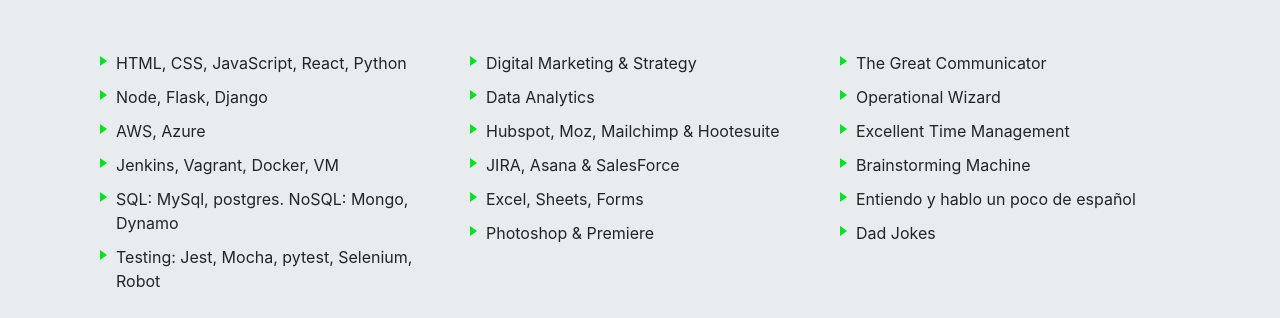
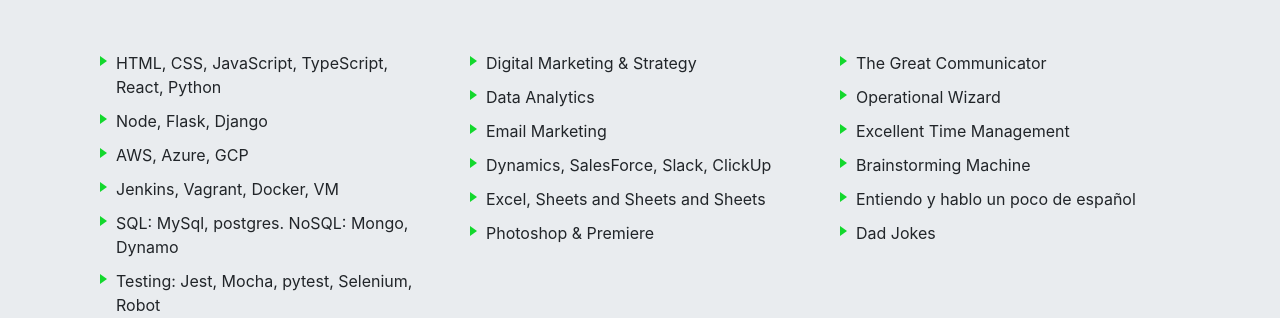
Before and after one commit to BenjaminBruton/portfolio, a website: page index.html in a window 1280 px wide. Shown: the part 157-475 px from the top of the page. Drawn offline with Linux system fonts and the light colour scheme.

Commit message:
Update index.html

```diff
--- a/index.html
+++ b/index.html
@@ -174,9 +174,9 @@
                         <div class="row">
                             <div class="col-md-4">
                                 <ul class="arrowul">
-                                    <li id="liArrow" class="liArrow waggle">HTML, CSS, JavaScript, React, Python</li>
+                                    <li id="liArrow" class="liArrow waggle">HTML, CSS, JavaScript, TypeScript, React, Python</li>
                                     <li id="liArrow1" class="liArrow waggle">Node, Flask, Django</li>
-                                    <li id="liArrow2" class="liArrow waggle">AWS, Azure</li>
+                                    <li id="liArrow2" class="liArrow waggle">AWS, Azure, GCP</li>
                                     <li id="liArrow3" class="liArrow waggle">Jenkins, Vagrant, Docker, VM</li>
                                     <li id="liArrow4" class="liArrow waggle">SQL: MySql, postgres. NoSQL: Mongo, Dynamo</li>
                                     <li id="liArrow5" class="liArrow waggle">Testing: Jest, Mocha, pytest, Selenium, Robot</li>
@@ -186,9 +186,9 @@
                                 <ul class="arrowul">
                                     <li id="liArrow6" class="liArrow waggle">Digital Marketing & Strategy</li>
                                     <li id="liArrow7" class="liArrow waggle">Data Analytics</li>
-                                    <li id="liArrow8" class="liArrow waggle">Hubspot, Moz, Mailchimp & Hootesuite</li>
-                                    <li id="liArrow9" class="liArrow waggle">JIRA, Asana & SalesForce</li>
-                                    <li id="liArrow10" class="liArrow waggle">Excel, Sheets, Forms</li>
+                                    <li id="liArrow8" class="liArrow waggle">Email Marketing</li>
+                                    <li id="liArrow9" class="liArrow waggle">Dynamics, SalesForce, Slack, ClickUp</li>
+                                    <li id="liArrow10" class="liArrow waggle">Excel, Sheets and Sheets and Sheets</li>
                                     <li id="liArrow11" class="liArrow waggle">Photoshop & Premiere</li>
                                 </ul>
                             </div>
```
